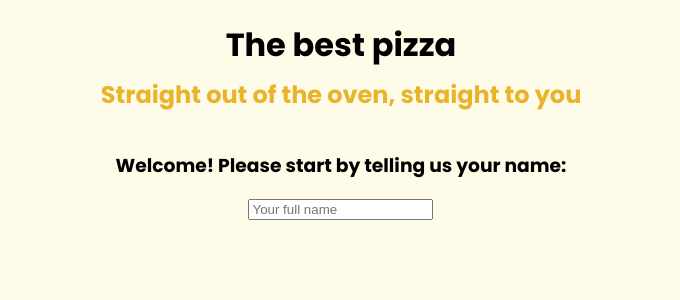
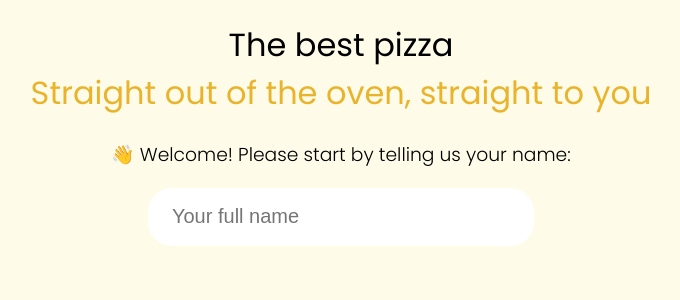
Before and after one commit to dariojularic/Fast-pizza-react, a React (Vite) app: page / in a window 1280 px wide. Shown: the top 300 px of the page, without its empty margins (299-979 px from the left). Built offline with nearby package versions, Linux system fonts and the light colour scheme.

Commit message:
Add style

```diff
--- a/src/components/LandingPage.css
+++ b/src/components/LandingPage.css
@@ -20,10 +20,25 @@
 
 h1 {
   margin-bottom: 4px;
+  font-weight: 500;
+  text-align: center;
   /* font-family: Poppins; */
 }
 
-h2 {
+h3 {
+  font-weight: 300;
+}
+
+.header-span {
   color: #EAB32C;
   margin-top: 4px;
 }
+
+.username-input {
+  border: none;
+  height: 56px;
+  padding-left: 24px;
+  border-radius: 24px;
+  width: 360px;
+  font-size: 20px;
+}
--- a/src/components/LandingPage.jsx
+++ b/src/components/LandingPage.jsx
@@ -4,13 +4,13 @@ const LandingPage = () => {
   return (
     <div className="landing-page">
       <div className="headers">
-        <h1>The best pizza</h1>
-        <h2>Straight out of the oven, straight to you</h2>
+        <h1>The best pizza <br></br><span className="header-span" >Straight out of the oven, straight to you</span></h1>
+        {/* <h2>Straight out of the oven, straight to you</h2> */}
       </div>
 
       <div className="user-input-container">
-        <h3>Welcome! Please start by telling us your name: </h3>
-        <input type="text" placeholder="Your full name" name="username"  />
+        <h3>👋 Welcome! Please start by telling us your name: </h3>
+        <input className="username-input" type="text" placeholder="Your full name" name="username"  />
       </div>
     </div>
   );
```
